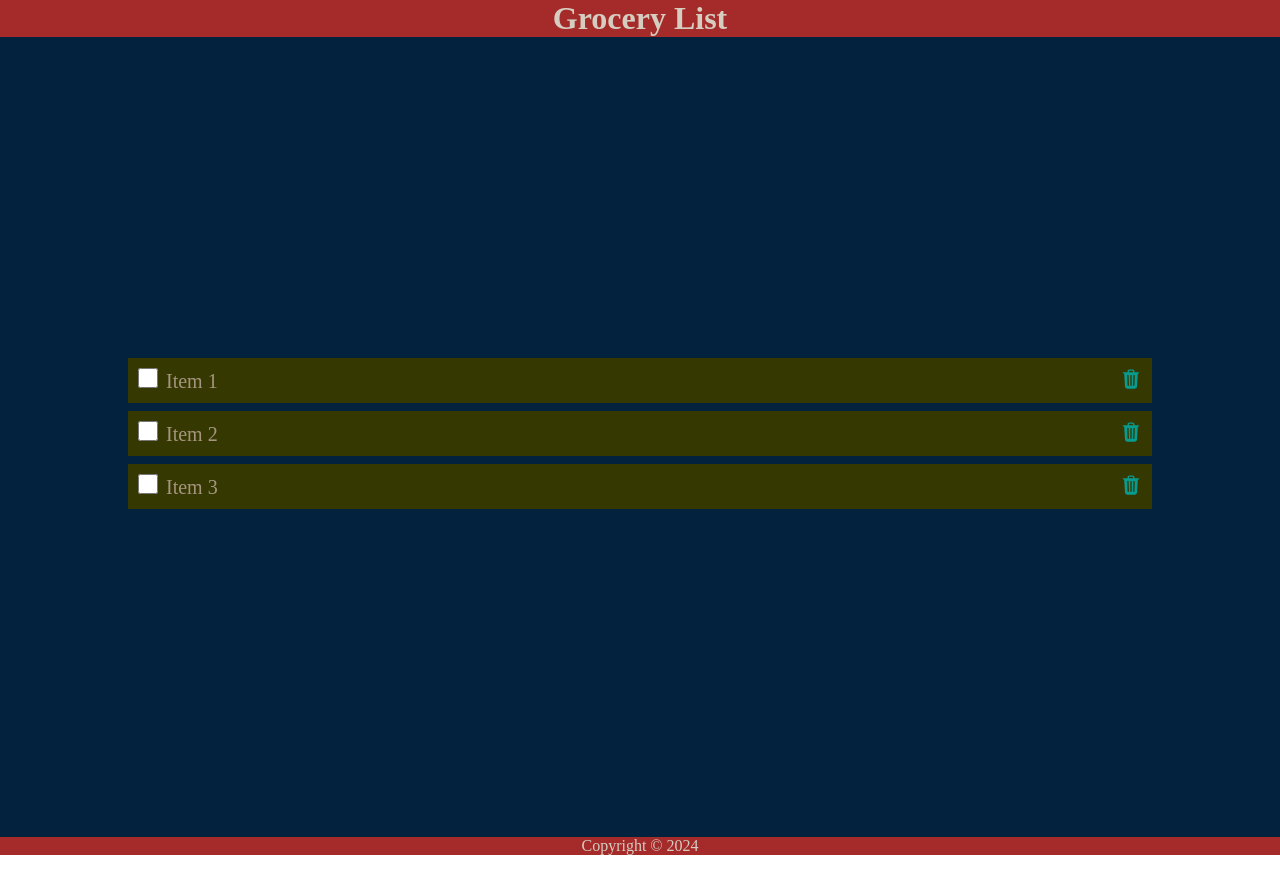
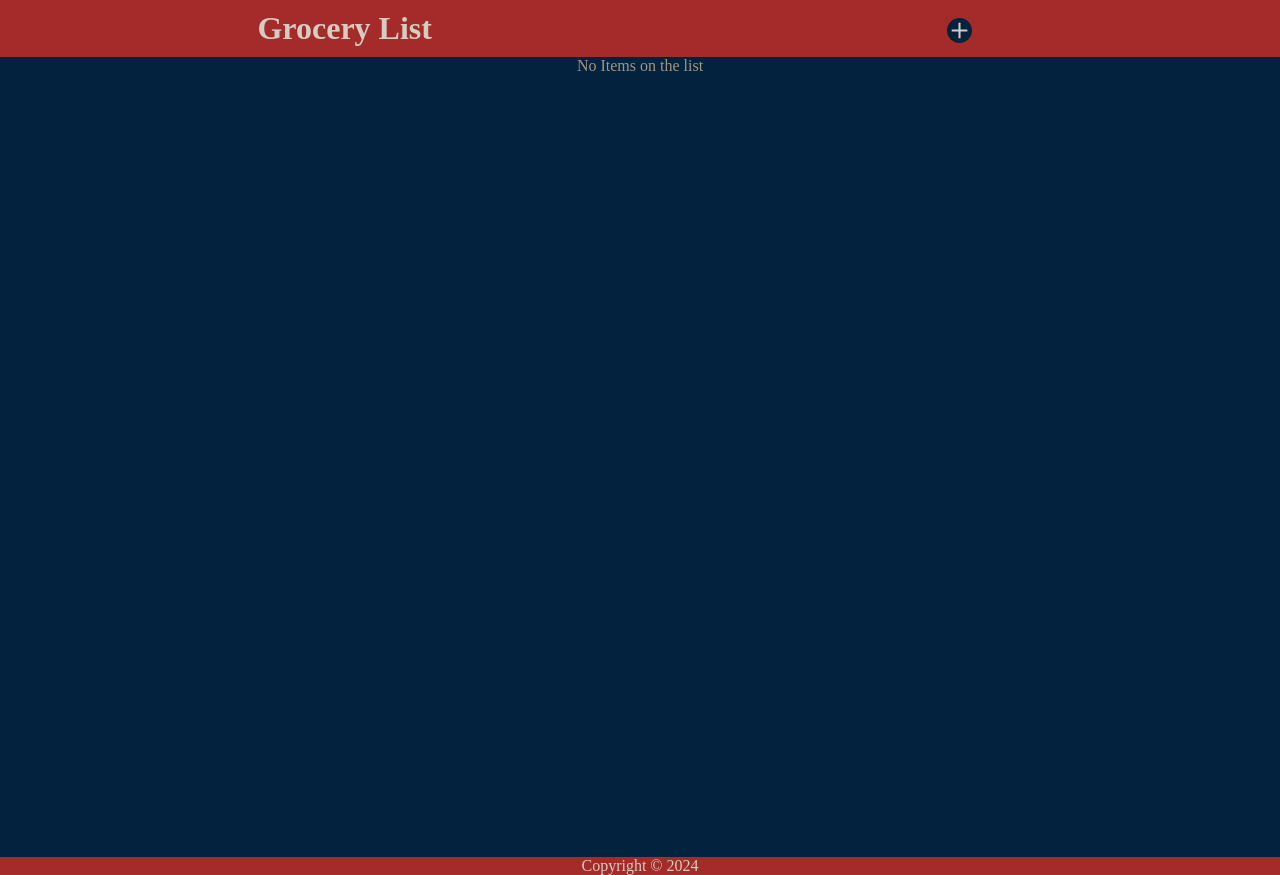
Before and after one commit to janeAnezi/LetsReact, a React (Create React App) app: page / in a window 1280 px wide. Built offline with nearby package versions, Linux system fonts and the light colour scheme.

Commit message:
add icon to add item and update styles

```diff
--- a/src/Components/Intro/App.css
+++ b/src/Components/Intro/App.css
@@ -3,6 +3,37 @@
     padding: 0;
     box-sizing: border-box;
 }
+.header {
+    display: flex;
+    justify-content: space-around;
+    padding: 10px 0;
+}
+.plus {
+    font-size: 25px;
+    background-color: #02223d;
+    border-radius: 20px;
+    margin-top: 8px;
+    transition: transform 1s ease;
+}
+.plus:hover {
+    transform: rotate(360deg);
+}
+.add sup {
+    visibility: hidden;
+    opacity: 0;
+    transition: opacity 2s ease;
+  }
+
+  .add:hover sup {
+    visibility: visible;
+    opacity: 1;
+  }
+
+.add {
+    display: flex;
+    transition: all 1s ease;
+}
+
 .header, .footer {
     background-color: brown;
     color: rgb(214, 205, 193);
@@ -11,7 +42,7 @@
     height: 100vh;
     display: flex;
     flex-direction: column;
-    justify-content: center;
+    justify-content: flex-start;
     align-items: center;
     background: #02223d;
     color: rgb(165, 149, 127);
@@ -43,6 +74,7 @@
     color: rgb(8, 155, 143);
     transition: all 1s ease-in-out;
     cursor: pointer;
+    outline: none;
 }
 .svg:focus, .svg:hover {
     font-size: 25px;
--- a/src/Components/Intro/Header.jsx
+++ b/src/Components/Intro/Header.jsx
@@ -1,9 +1,13 @@
-import React from 'react'
+import { IoMdAdd } from "react-icons/io";
 
 export default function Header() {
   return (
     <div className='header'>
       <h1>Grocery List</h1>
+      <div className="add">
+        <IoMdAdd className="plus"/>
+        <sup>Add Item</sup>
+      </div>
     </div>
   )
 }
--- a/src/Components/Intro/ListAndKeys.jsx
+++ b/src/Components/Intro/ListAndKeys.jsx
@@ -1,11 +1,13 @@
 import {useState} from 'react'
 import { IoTrash } from "react-icons/io5";
+
 
 export default function ListAndKeys() {
     const [items, setItem] = useState([
         { id: 1, name: 'Item 1', checked: false },
         { id: 2, name: 'Item 2', checked: false},
         { id: 3, name: 'Item 3', checked: false },
+        { id: 4, name: 'Item 4', checked: false },
     ]);
 
     let HandleCheck = (id) => {
@@ -15,8 +17,16 @@ export default function ListAndKeys() {
 
        localStorage.setItem('ShopingList', JSON.stringify(listItems));
     }
+
+    let HandleDelete = (id) => {
+       let listItems = items.filter((item) => item.id !== id);
+       setItem(listItems);
+       localStorage.setItem('Shopinglist', JSON.stringify(listItems))
+    }
+
   return (
     <div className='content'>
+        {(items > 0) ? (
             <ul>
                 {items.map((item) => (
                     <li className='item' key={item.id}>
@@ -32,10 +42,14 @@ export default function ListAndKeys() {
                                 {item.name}
                             </label>
                         </div>
-                    <IoTrash className='svg' role='button' tabIndex='0'/>
+                        <IoTrash
+                        onClick={() => {HandleDelete(item.id)}}
+                        className='svg' role='button' tabIndex='0'/>
                     </li>
                 ))}
-        </ul>
+
+            </ul> )
+        :<p>No Items on the list</p>}
     </div>
   )
 }
```
Lines whose indentation alone changed are shown as unchanged.
